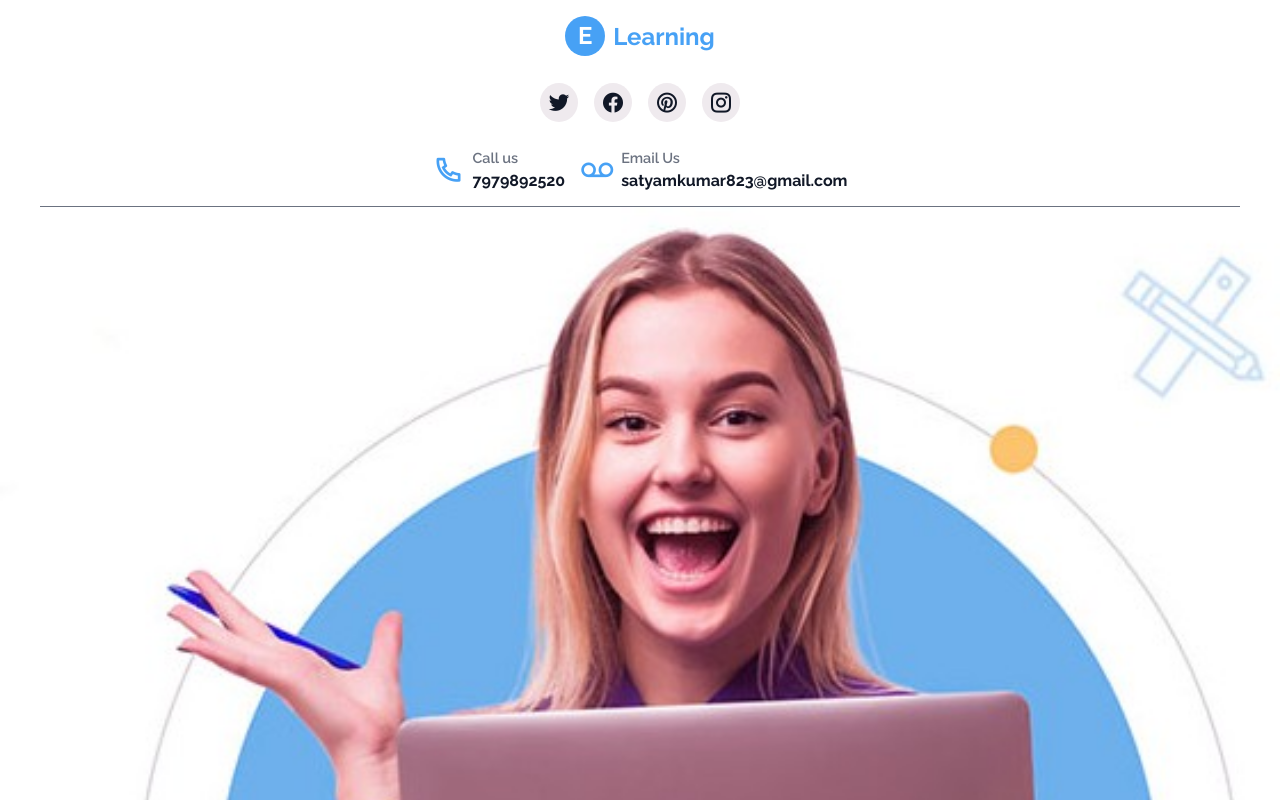
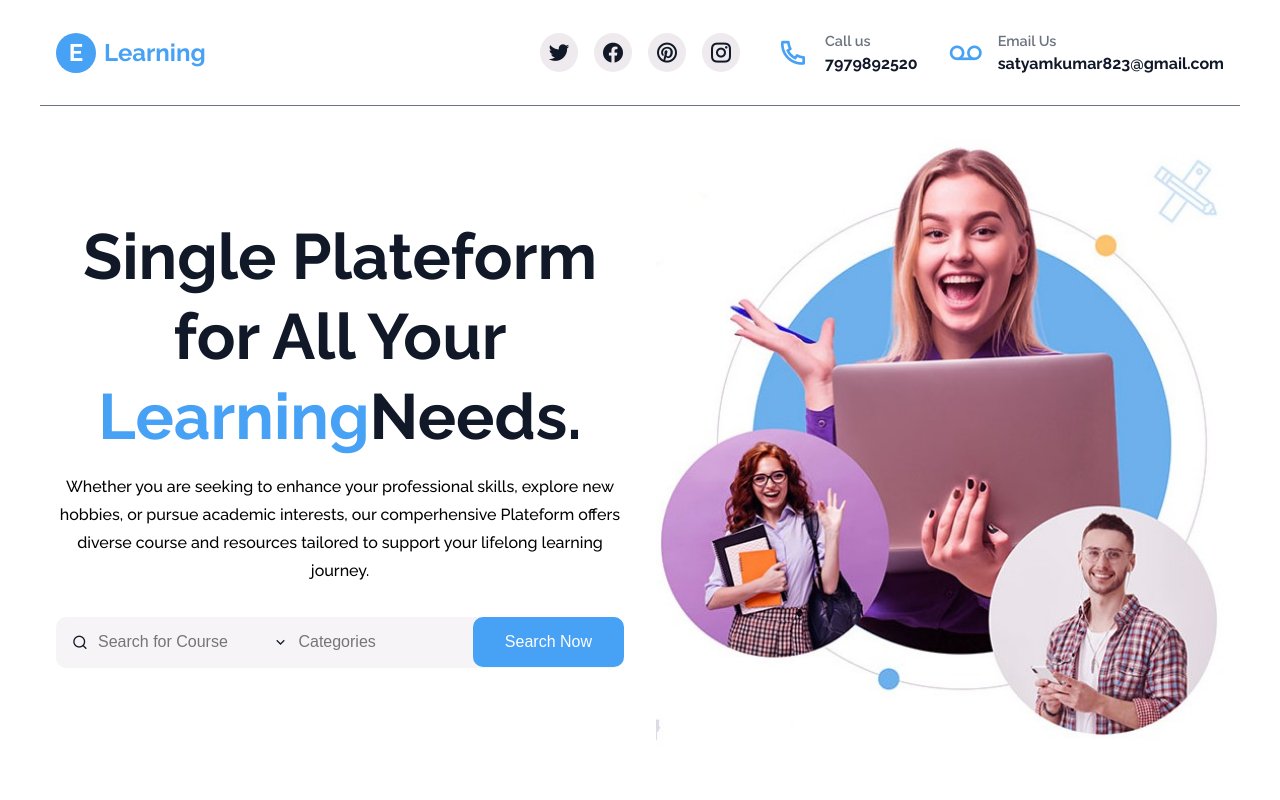
Before and after one commit to Satyamgithub11/CODSOFT, a plain HTML site: page level 1 landing page/index.html in a window 1280 px wide. Shown: the top 800 px of the page. Drawn offline with nearby package versions, Linux system fonts and the light colour scheme.

Commit message:
final commit

```diff
--- a/level 1 landing page/index.html
+++ b/level 1 landing page/index.html
@@ -54,6 +54,25 @@
         </div>
         <div class="header_content">
             <h1>Single Plateform for All Your <span>Learning</span>Needs.</h1>
+            <p>
+                Whether you are seeking to enhance your professional skills, explore
+                new hobbies, or pursue academic interests, our comperhensive Plateform
+                offers diverse course and resources tailored to support your lifelong
+                learning journey.
+            </p>
+            <form action="/">
+                <div class="input_row">
+                    <div class="input_group">
+                        <span><i class="ri-search-line"></i></span>
+                        <input type="text" placeholder="Search for Course">
+                    </div>
+                    <div class="input_group">
+                        <span><i class="ri-arrow-down-s-line"></i></span>
+                        <input type="text" placeholder="Categories">
+                    </div>
+                </div>
+                <button type="submit">Search Now</button>
+            </form>
 
         </div>
 
--- a/level 1 landing page/style.css
+++ b/level 1 landing page/style.css
@@ -113,3 +113,126 @@ nav {
     font-weight: 700;
     color: var(--text-dark);
 }
+
+.header_container {
+    max-width: var(--max-width);
+    margin: auto;
+    padding: 2rem 1rem;
+    display: grid;
+    gap: 2rem;
+    text-align: center;
+
+}
+
+.header_container h1 {
+    margin-bottom: 1rem;
+    font-size: 4rem;
+    font-weight: 700;
+    line-height: 5rem;
+    color: var(--text-dark);
+}
+
+.header_container h1 span {
+    color: var(--primary-color);
+}
+
+.header_container p {
+    margin-bottom: 2rem;
+    font-size: 1rem;
+    font-weight: 500;
+    line-height: 1.75rem;
+}
+
+.header_container form {
+    display: flex;
+    align-items: center;
+    justify-content: space-between;
+    flex-direction: column;
+    gap: 1rem 0;
+    background-color: #f6f4f7;
+    border-radius: 10px
+}
+
+.header_container .input_row {
+    padding: 1rem;
+    display: flex;
+    align-items: center;
+    gap: 1rem;
+    flex: 1;
+}
+
+.header_container .input_group {
+    display: flex;
+    align-items: center;
+    gap: 10px;
+}
+
+.header_container .input_group span {
+    color: var(--text-dark);
+}
+
+.header_container input {
+    width: 100%;
+    outline: none;
+    border: none;
+    font-size: 1rem;
+    background-color: transparent;
+}
+
+.header_container button {
+    width: 100%;
+    padding: 1rem 2rem;
+    outline: none;
+    border: none;
+    font-size: 1rem;
+    white-space: nowrap;
+    color: var(--white);
+    background-color: var(--primary-color);
+    border-radius: 10px;
+    cursor: pointer;
+}
+
+@media (width > 540px) {
+    .nav_contact {
+        gap: 2rem;
+    }
+
+    .nav_contact_card {
+        gap: 1rem;
+    }
+}
+
+@media (width > 768px) {
+    nav{
+        padding: 2rem 1rem;
+        flex-direction: row;
+    }
+
+    .nav_logo {
+        flex: 1;
+    }
+
+    .nav_contact {
+        flex: 1;
+        justify-content: flex-end;
+    }
+
+    .header_container {
+        grid-template-columns: repeat(2, 1fr);
+        align-items: center;
+        text-align: center;
+    }
+
+    .header_image {
+        grid-area: 1/2/2/2;
+    }
+}
+
+@media (width > 1024px) {
+    .header_container form {
+        flex-direction: row;
+    }
+    .header_container button {
+        width: fit-content;
+    }
+}
```
